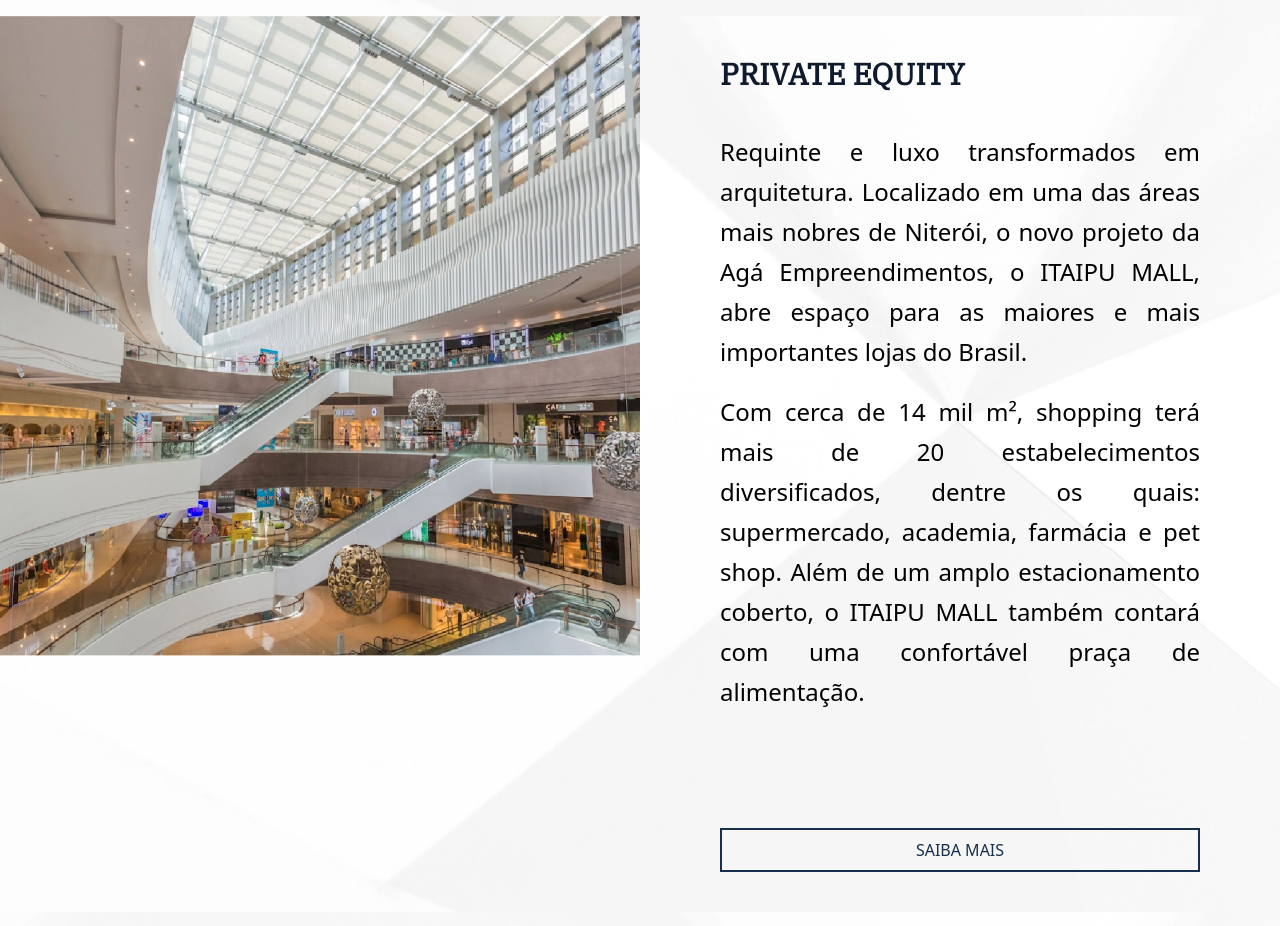
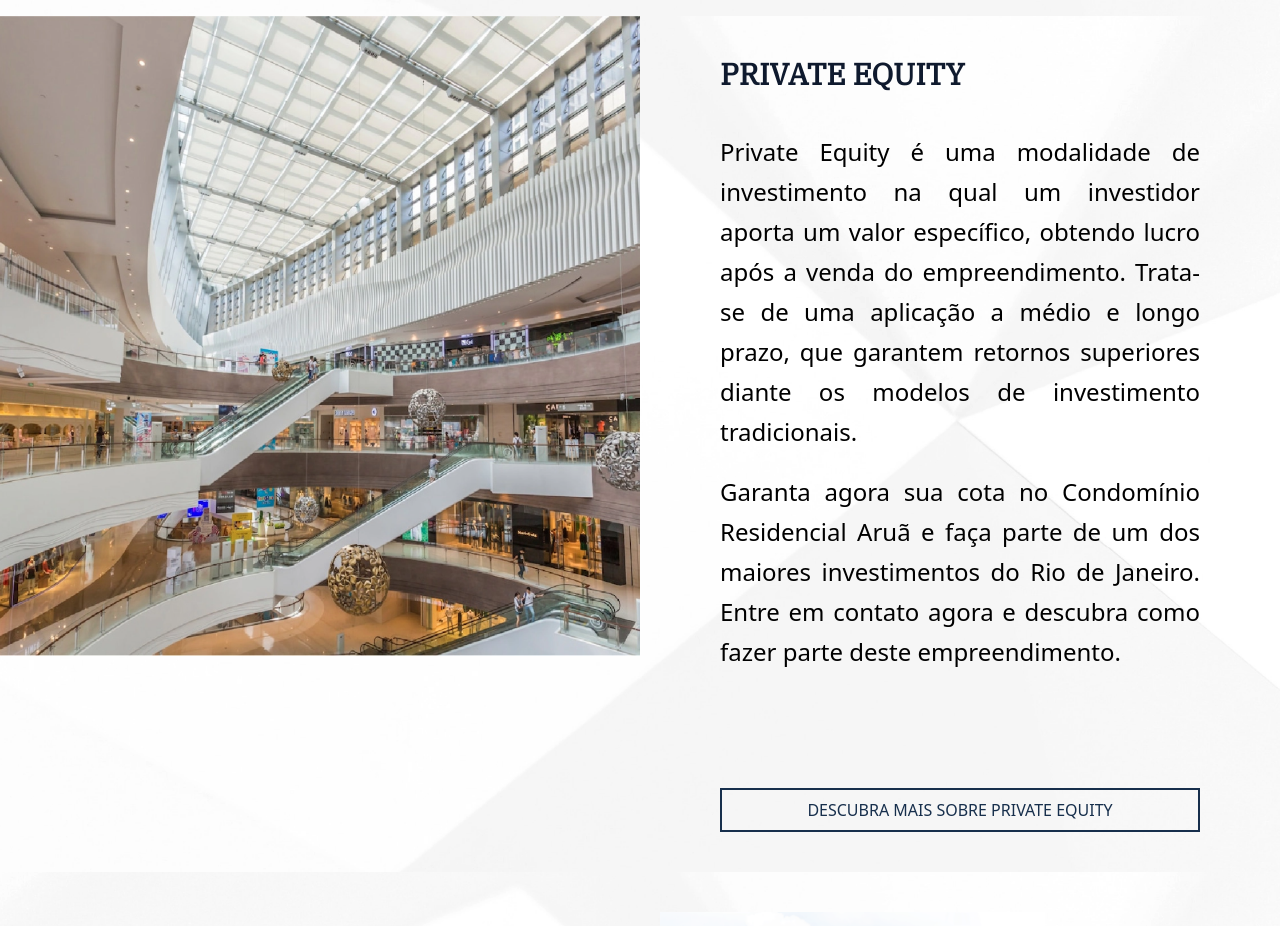
Before and after one commit to Grupo-Hp/aga-2.0, a Next.js app: page / in a window 1280 px wide. Shown: the part 1660-2586 px from the top of the page. Built offline with nearby package versions, Linux system fonts and the light colour scheme; no server answers.

Commit message:
Texto do private equity

```diff
--- a/components/Private.jsx
+++ b/components/Private.jsx
@@ -13,16 +13,16 @@
                 <div className="col-span-2 xl:col-span-1 w-3/4 xl:w-3/4 2xl:w-2/4 m-auto py-10">
                     <h2 className={`text-primary-10 uppercase text-3xl mb-10 font-semibold ${styles.footer}`}>private equity</h2>
                     <p className='text-2xl text-justify font-light leading-10'>
-                        Requinte e luxo transformados em arquitetura. Localizado em uma das áreas mais nobres de Niterói, o novo projeto da Agá Empreendimentos, o ITAIPU MALL, abre espaço para as maiores e mais importantes lojas do Brasil.
+                        Private Equity é uma modalidade de investimento na qual um investidor aporta um valor específico, obtendo lucro após a venda do empreendimento. Trata-se de uma aplicação a médio e longo prazo, que garantem retornos superiores diante os modelos de investimento tradicionais.
                     </p>
                     <p className='hidden lg:flex text-2xl text-justify font-light py-5 leading-10'>
-                        Com cerca de 14 mil m², shopping terá mais de 20 estabelecimentos diversificados, dentre os quais: supermercado, academia, farmácia e pet shop. Além de um amplo estacionamento coberto, o ITAIPU MALL também contará com uma confortável praça de alimentação.
+                        Garanta agora sua cota no Condomínio Residencial Aruã e faça parte de um dos maiores investimentos do Rio de Janeiro. Entre em contato agora e descubra como fazer parte deste empreendimento.
                     </p>
                     <Link to="contato"
                         smooth={true}
                         offset={50}
                         duration={1000}>
-                        <button type="" className="mt-24 w-full px-6 py-2.5 text-primary-20 font-light text-2xs leading-tight uppercase border-2 border-primary-20 hover:bg-primary-20 hover:text-white transition duration-300 ease-in-out">saiba mais</button>
+                        <button type="" className="mt-24 w-full px-6 py-2.5 text-primary-20 font-light text-2xs leading-tight uppercase border-2 border-primary-20 hover:bg-primary-20 hover:text-white transition duration-300 ease-in-out">descubra mais sobre private equity</button>
                     </Link>
                 </div>
             </div>
```
